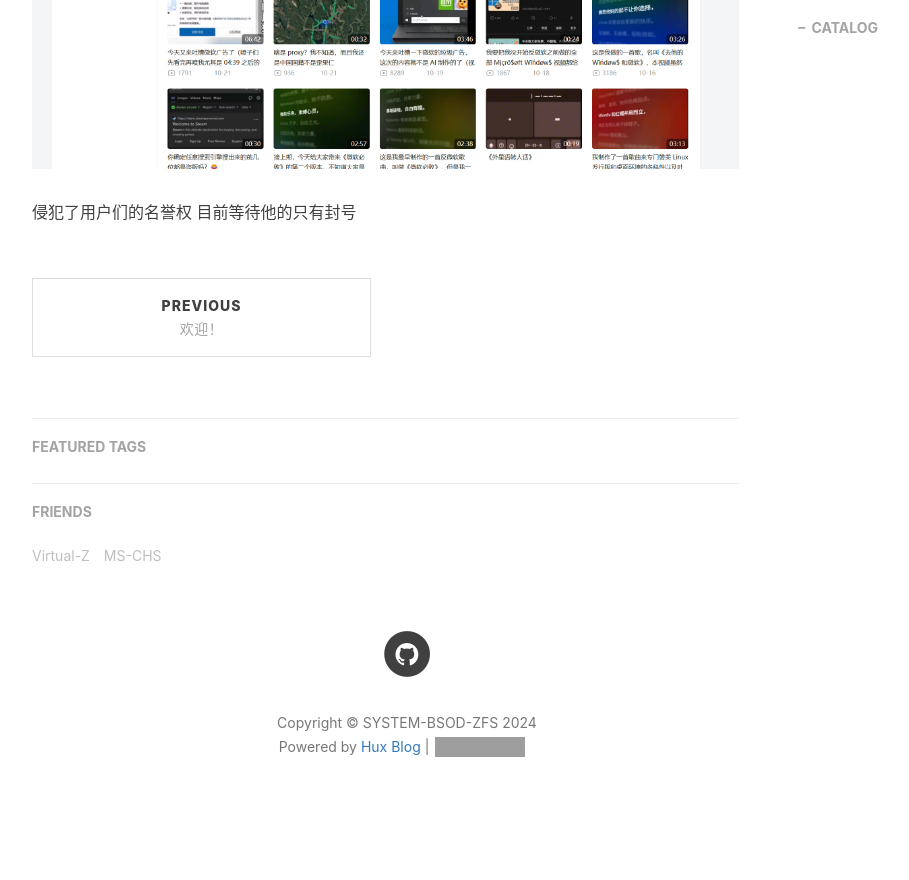
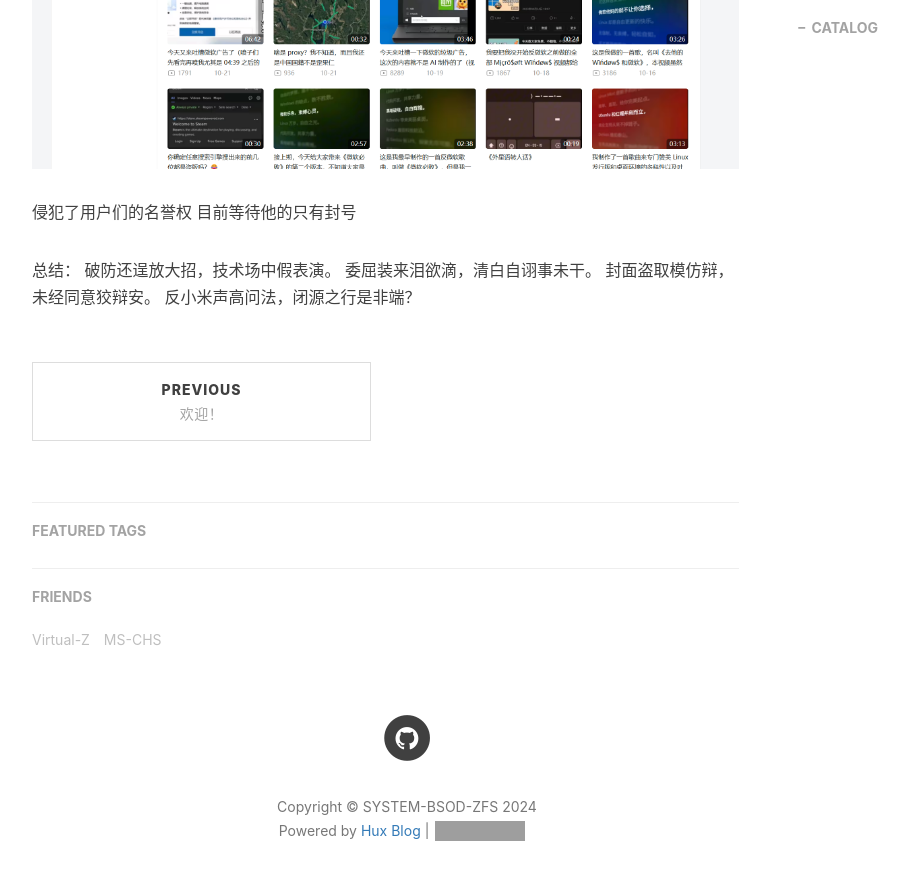
Before and after one commit to NEW-SYSTEM-BSOD-ZFS/new-system-bsod-zfs.github.io, a Jekyll site: the page built from _posts/2025-2-29-关于一些反微软成员的事情.md, in a window 1280 px wide and 900 px high, scrolled down 928 px. Shown: the top 880 px of the window, without its empty margins (233-1142 px from the left). Built offline with Jekyll 4.4.1, drawn with Linux system fonts in a browser that asks for light colours; nearby versions of some CDN libraries; comment, search, counter and statistics services are not loaded; before the commit the page ends 1779 px from its top, so only the background shows below that; grey boxes are pictures that could not be loaded.

Commit message:
Update 2025-2-29-关于一些反微软成员的事情.md

```diff
--- a/_posts/2025-2-29-关于一些反微软成员的事情.md
+++ b/_posts/2025-2-29-关于一些反微软成员的事情.md
@@ -16,3 +16,9 @@ tags:
 
 侵犯了用户们的名誉权
 目前等待他的只有封号
+
+总结：
+破防还逞放大招，技术场中假表演。
+委屈装来泪欲滴，清白自诩事未干。
+封面盗取模仿辩，未经同意狡辩安。
+反小米声高问法，闭源之行是非端？
```
